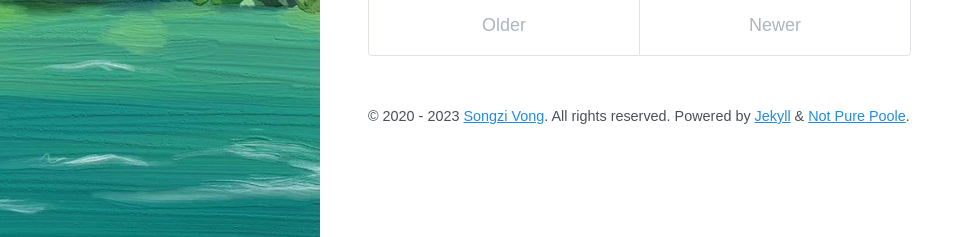
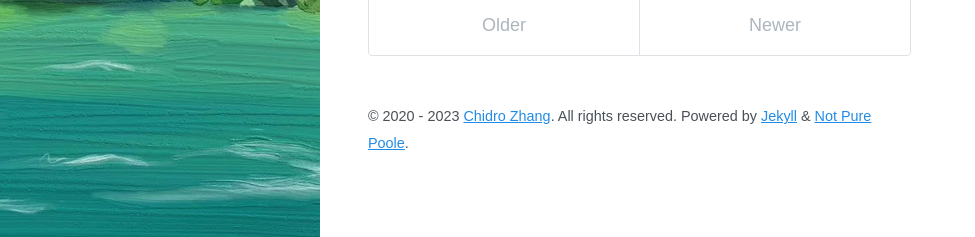
Before and after one commit to chidro-zhang/chidro-zhang.github.io, a Jekyll site: the page built from index.html, in a window 1280 px wide. Shown: the part 660-897 px from the top of the page, without its empty margins (0-975 px from the left). Built offline with Jekyll 4.4.1, drawn with Linux system fonts in a browser that asks for light colours; nearby versions of some CDN libraries; the list of posts is cut into pages by our own code.

Commit message:
Update _config.yml

```diff
--- a/_config.yml
+++ b/_config.yml
@@ -28,15 +28,11 @@
   - not-pure-poole.gemspec
 
 # Optimize Jekyl SEO Tag
-twitter:
-  username: vszhub
-  card: summary
 logo: logo.png
 social:
-  name: Songzi Vong
+  name: Chidro Zhang
   links:
-    - https://twitter.com/vszhub
-    - https://github.com/vszhub
+    - https://github.com/chidro-zhang
 google_site_verification: xxxxx
 lang: en
 
@@ -54,6 +50,6 @@
 
 # Specify the author for blog posts
 author:
-  name: Songzi Vong
-  url: https://github.com/vszhub/
-  email: vszhub@gmail.com
+  name: Chidro Zhang
+  url: https://github.com/chidro-zhang
+  email: 386486317@qq.com
```
